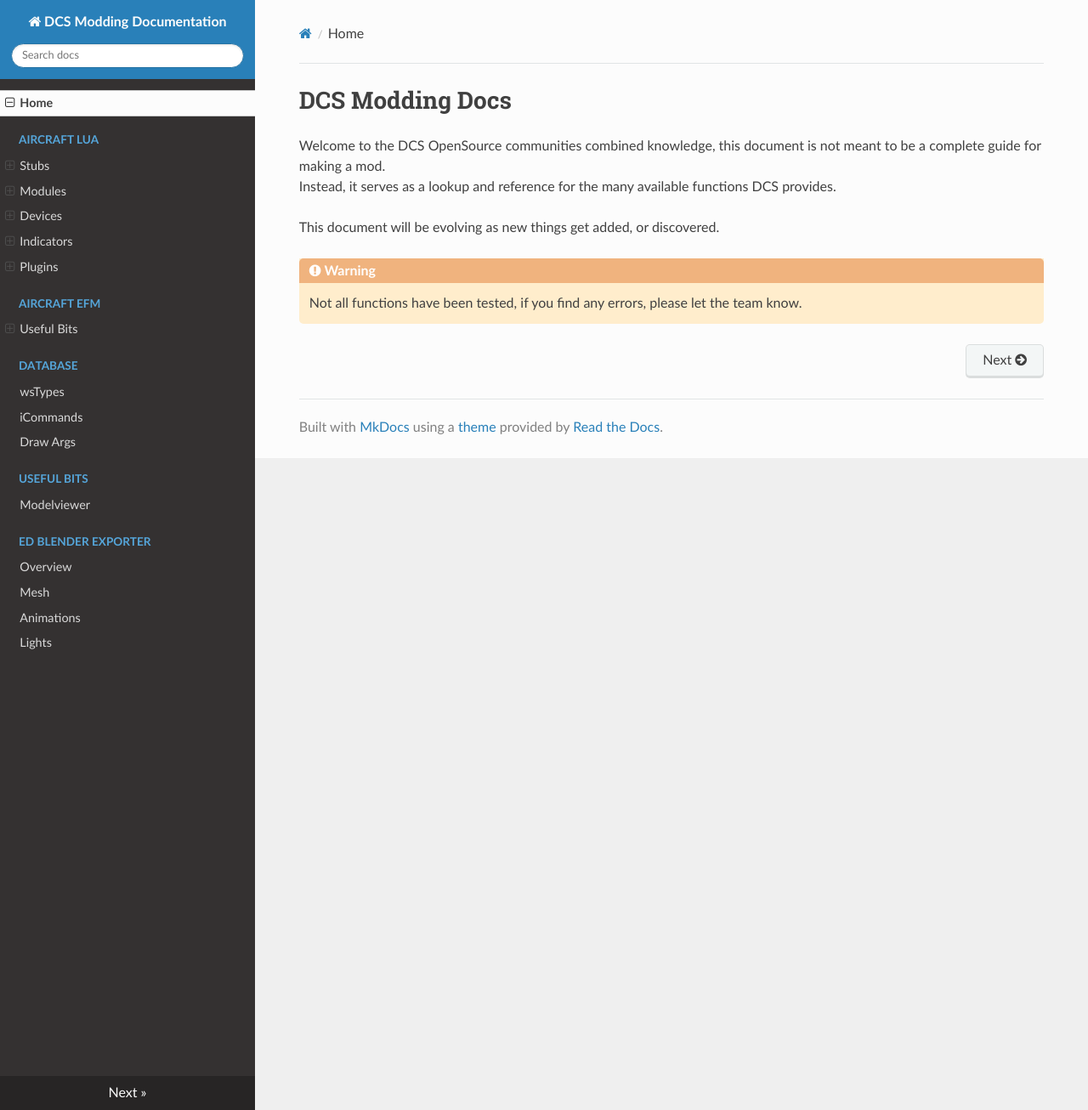
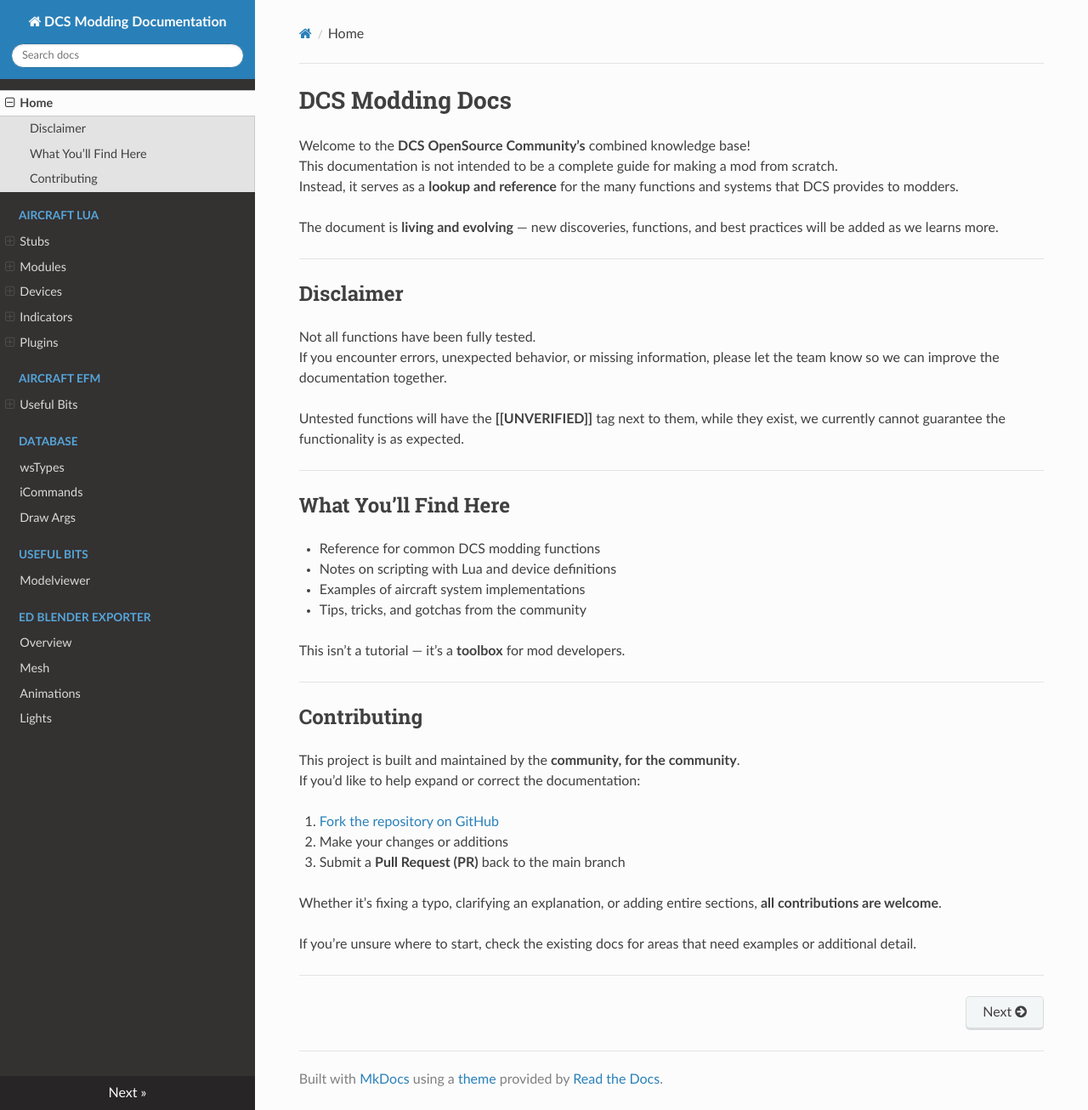
Before and after one commit to DCS-OpenSource/dcs-opensource-modding-guide, an MkDocs documentation site: the page built from docs/index.md, in a window 1280 px wide and 1306 px high. Shown: the whole window at 85% size. Built offline with MkDocs 1.6.1, drawn with Linux system fonts in a browser that asks for light colours; nearby versions of some CDN libraries.

Commit message:
updated homepage

```diff
--- a/docs/index.md
+++ b/docs/index.md
@@ -1,4 +1,4 @@
-# DCS Modding Docs
+<!-- # DCS Modding Docs
 Welcome to the DCS OpenSource communities combined knowledge, this document is not meant to be a complete guide for making a mod.
 Instead, it serves as a lookup and reference for the many available functions DCS provides.
 
@@ -6,3 +6,46 @@ This document will be evolving as new things get added, or discovered.
 
 !!! Warning
     Not all functions have been tested, if you find any errors, please let the team know.
+ -->
+
+# DCS Modding Docs
+
+Welcome to the **DCS OpenSource Community’s** combined knowledge base!
+This documentation is not intended to be a complete guide for making a mod from scratch.
+Instead, it serves as a **lookup and reference** for the many functions and systems that DCS provides to modders.
+
+The document is **living and evolving** — new discoveries, functions, and best practices will be added as we learns more.
+
+---
+
+## Disclaimer
+Not all functions have been fully tested.
+If you encounter errors, unexpected behavior, or missing information, please let the team know so we can improve the documentation together.
+
+Untested functions will have the **[[UNVERIFIED]]** tag next to them, while they exist, we currently cannot guarantee the functionality is as expected.
+
+---
+
+## What You’ll Find Here
+- Reference for common DCS modding functions
+- Notes on scripting with Lua and device definitions
+- Examples of aircraft system implementations
+- Tips, tricks, and gotchas from the community
+
+This isn’t a tutorial — it’s a **toolbox** for mod developers.
+
+---
+
+## Contributing
+This project is built and maintained by the **community, for the community**.
+If you’d like to help expand or correct the documentation:
+
+1. [Fork the repository on GitHub](https://github.com/DCS-OpenSource/dcs-opensource-modding-guide)
+2. Make your changes or additions
+3. Submit a **Pull Request (PR)** back to the main branch
+
+Whether it’s fixing a typo, clarifying an explanation, or adding entire sections, **all contributions are welcome**.
+
+If you’re unsure where to start, check the existing docs for areas that need examples or additional detail.
+
+---
```
